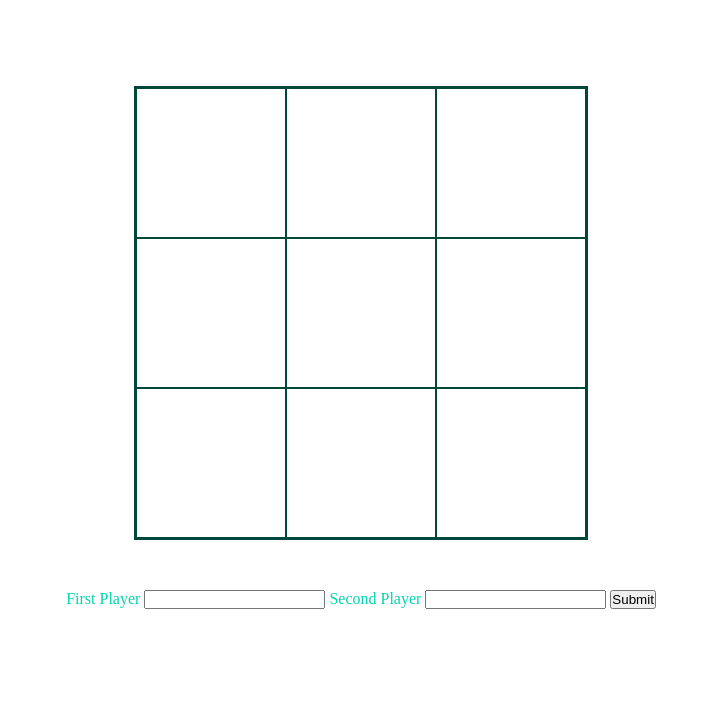
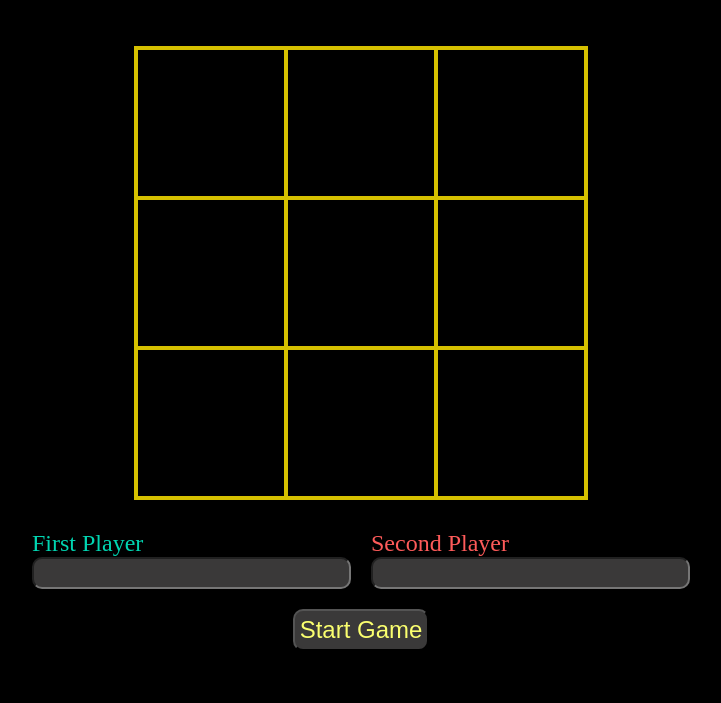
Before and after one commit to matta628/tic-tac-toe, a plain HTML site: page index.html in a window 1280 px wide. Shown: the part 97-800 px from the top of the page, without its empty margins (279-1000 px from the left). Drawn offline with Linux system fonts and the light colour scheme.

Commit message:
Style form inputs and change text colors

```diff
--- a/game.js
+++ b/game.js
@@ -141,10 +141,13 @@ const displayController = (() => {
     if (tie) {
       console.log('now this will piss me off');
       currentTurn.innerHTML = 'In war there is no winner...';
+      currentTurn.style.color = '#faff6f';
     } else if (gameover) {
       currentTurn.innerHTML = `${currentPlayer.getName()} wins!`;
+      currentTurn.style.color = currentPlayer.getColor();
     } else {
       currentTurn.innerHTML = `${currentPlayer.getName()}'s turn`;
+      currentTurn.style.color = currentPlayer.getColor();
     }
   };
   return { update };
--- a/index.html
+++ b/index.html
@@ -24,11 +24,17 @@
   </div>
   <div class="get-names">
     <form id="form">
-      <label for="first-player">First Player</label>
-      <input type="text" id="first-player" required>
-      <label for="second-player">Second Player</label>
-      <input type="text" id="second-player" required>
-      <input type="submit" id="submit-form">
+      <div class="names">
+        <div class="first-name">
+          <label for="first-player" id="first-label">First Player</label>
+          <input type="text" id="first-player" required>
+        </div>
+        <div class="second-name">
+          <label for="second-player" id="second-label">Second Player</label>
+          <input type="text" id="second-player" required>
+        </div>
+      </div>
+      <input type="submit" id="submit-form" value="Start Game">
     </form>
 
   </div>
--- a/style.css
+++ b/style.css
@@ -5,12 +5,12 @@
 
 body{
   height: 100vh;
-  color: #00d5b1;
-  background-color: white;
+  color: #faff6f;
+  background-color: black;
   display: flex;
   flex-direction: column;
   align-items: center;
-  gap: 50px;
+  gap: 30px;
 }
 
 .header-title{
@@ -27,16 +27,59 @@ body{
   display: grid;
   grid: repeat(3, 150px)/ repeat(3, 150px);
   place-content: center;
-  border: 2px solid #00473b;
+  border: 2px solid #d6c100;
   width: min-content;
 }
 .cell{
-  border: 1px solid #00473b;
+  border: 2px solid #d6c100;
 }
 
-/* .cell:nth-child(2n+1){
-  background-color: #00d5b1;
+form{
+  font-size: 24px;
+  display: flex;
+  flex-direction: column;
+  align-items: center;
+  gap: 20px
 }
-.cell:nth-child(2n+2){
-  background-color: rgb(36, 36, 36);
-} */
+
+.names{
+  display: flex;
+  flex-direction: row;
+  justify-content: center;
+  gap: 20px;
+}
+
+.first-name,
+.second-name{
+  display: flex;
+  flex-direction: column;
+}
+
+input{
+  background-color: rgb(58, 57, 57);
+  border-radius: 10px;
+  height: max-content;
+  font-size: 24px;
+}
+
+input[type='text']{
+  padding-left: 5px;
+}
+
+#first-label,
+#first-player{
+  color: #00d5b1;
+}
+
+#second-label,
+#second-player{
+  color: #fe5b5a;
+}
+
+input[type='submit']{
+  font-size: 24px;
+  color: #faff6f;
+  height: min-content;
+  width: min-content;
+  padding: 5px
+}
```
